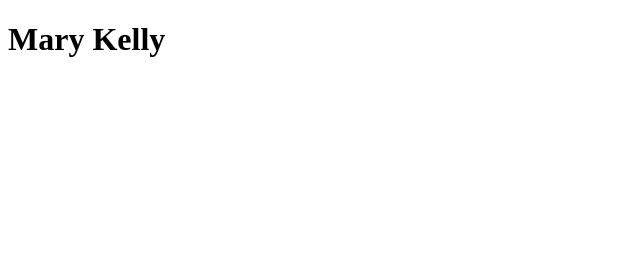
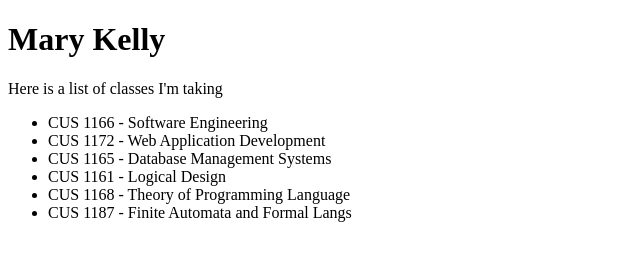
Before and after one commit to marykelly98/CUS1166_marykelly98_git-test, a plain HTML site: page index.html in a window 1280 px wide. Shown: the whole page, without its empty margins (0-640 px from the left). Drawn offline with Linux system fonts and the light colour scheme.

Commit message:
changes made

```diff
--- a/index.html
+++ b/index.html
@@ -5,5 +5,14 @@
 </head>
 <body>
 	<h1>Mary Kelly</h1>
+	<p>Here is a list of classes I'm taking</p>
+	<ul>
+		<li>CUS 1166 - Software Engineering</li>
+		<li>CUS 1172 - Web Application Development</li>
+		<li>CUS 1165 - Database Management Systems</li>
+		<li>CUS 1161 - Logical Design</li>
+		<li>CUS 1168 - Theory of Programming Language</li>
+		<li>CUS 1187 - Finite Automata and Formal Langs</li>
+	</ul>
 </body
 </html>
```
